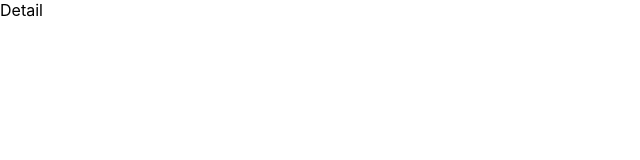
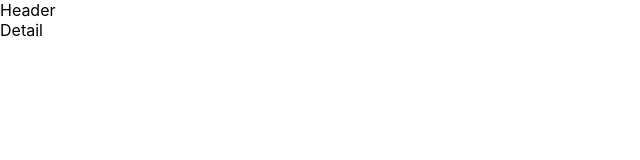
Before and after one commit to seongbiny/bingle, a React (Create React App) app: page /detail in a window 1280 px wide. Shown: the top 160 px of the page, without its empty margins (0-640 px from the left). Built offline with nearby package versions, Linux system fonts and the light colour scheme.

Commit message:
feat: header component 추가

```diff
--- a/src/pages/detail/detail.tsx
+++ b/src/pages/detail/detail.tsx
@@ -1,9 +1,11 @@
 import React from 'react'
+import Header from '../../component/header'
 
 const Detail = () => {
   return (
-    <div>Detail
-
+    <div>
+      <Header />
+      <div>Detail</div>
     </div>
   )
 }
```
